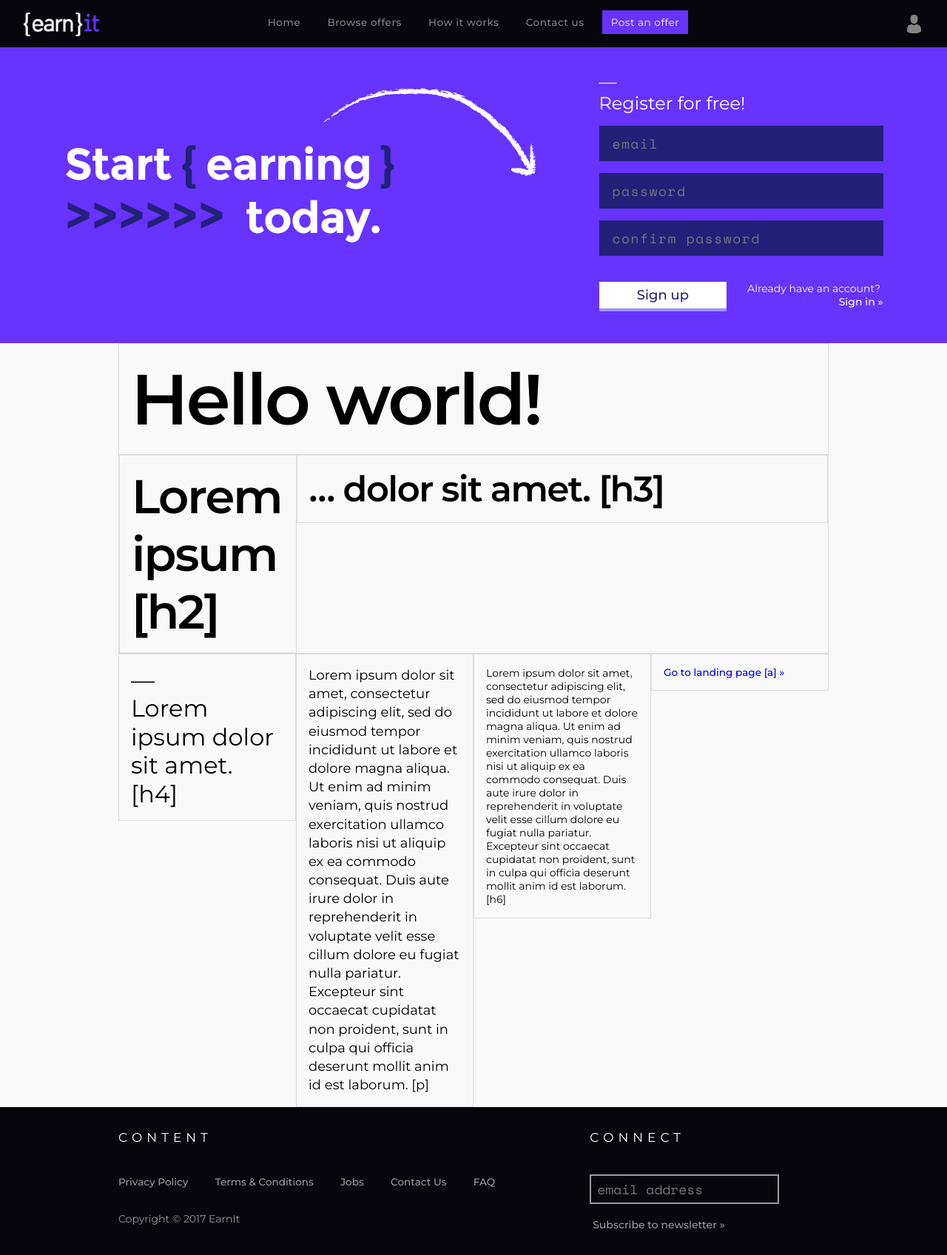
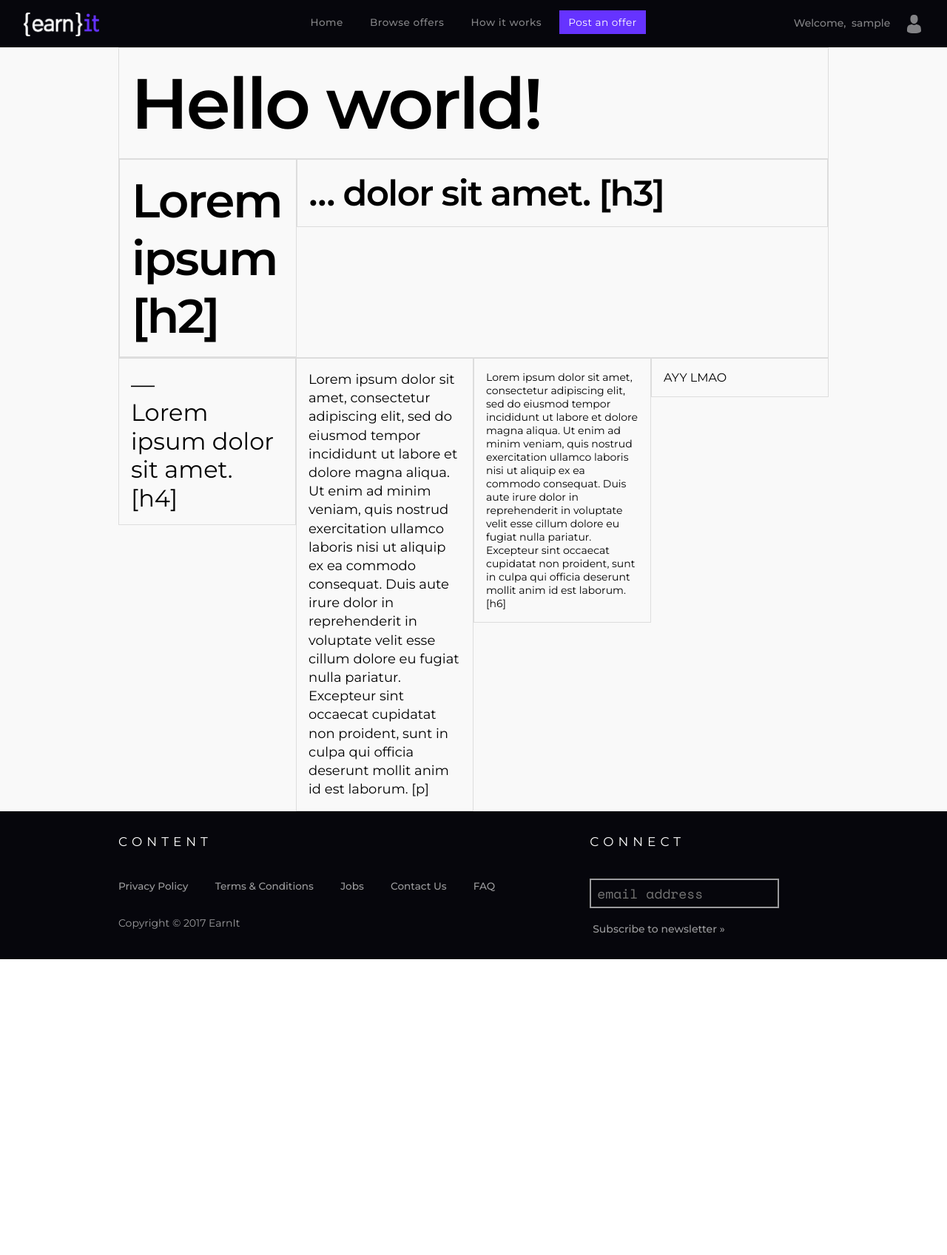
Before and after one commit to myelonka/earnit, a PHP site: page /index.php in a window 1280 px wide. Shown: the whole page at 74% size. After the commit the page ends 1297 px from the top, so only its background shows below. Run offline with PHP 8.4, Linux system fonts and the light colour scheme; a user stored in the database is signed in; some libraries are stand-ins or nearby versions.

Commit message:
Sign in button display logged in user

```diff
--- a/header.php
+++ b/header.php
@@ -20,16 +20,28 @@
 				<a <?php if($current == 'how.php') {echo ' class=\'current\'';} ?> href="how.php?">How it works</a>
 			</li>
 			<li>
-				<a <?php if($current == 'contact.php') {echo ' class=\'current\'';} ?> href="contact.php?">Contact us</a>
-			</li>
-			<li>
 				<a id='cta-link' href="post.php">Post an offer</a>
 			</li>
 		</ul>
 	</div>
-	<a <?php if($current == 'profile.php') {echo ' class=\'current\'';} ?> href="profile.php?" class="svg-link" id="profile-img-link"><img src="img/profile-icon.svg" alt="profile icon" class="svg" id="profile-img" /></a>
+	<a <?php if($current == 'profile.php') {echo ' class=\'current\'';} ?> href="profile.php?" class="svg-link" id="profile-img-link">
+			<?php session_start(); if(isset($_SESSION['login_user']) && !empty($_SESSION['login_user'])) {
+				echo "<span id='welcome'>Welcome,&nbsp;</span> <span>" . $_SESSION['login_user'] . "</span>"; }
+			else {
+				echo '<span>Sign in</span>'; } ?>
+		<img src="img/profile-icon.svg" alt="profile icon" class="svg" id="profile-img" />
+	</a>
 </div>
-
+<!--<div class="profmenu">
+	<ul>
+		<li>
+			<a href="profile.php?">My Profile</a>
+		</li>
+		<li>
+			<a href="logout.php">Logout</a>
+		</li>
+	</ul>
+</div>-->
 
 
 <script> //Converts img to svg xml
--- a/index.php
+++ b/index.php
@@ -17,7 +17,6 @@
 			include('config.php');
 			include('header.php');
 
-			session_start();
 			@ $db = new mysqli($dbserver, $dbuser, $dbpass, $dbname);
 			ini_set('session.cookie_httponly', true);
 			$error = null;
@@ -47,7 +46,8 @@
 			}
 			?>
 
-			<div id="top-banner">
+			<?php if (empty($_SESSION['login_user'])): ?>
+			<div id="top-banner"> :
 				<div id="top-banner-wrapper">
 					<div id="banner-img"><img src="img/banner.png" alt="start earning today" /></div>
 					<div id="reg-form">
@@ -93,6 +93,8 @@
 				</div>
 			</div>
 
+			<?php endif; ?>
+
 			<div class="page-container">
 				<div class="col-12"><h1>Hello world!</h1></div>
 				<div class="row">
@@ -102,7 +104,7 @@
 				<div class="col-3"><h4>&mdash;<br>Lorem ipsum dolor sit amet. [h4]</h4></div>
 				<div class="col-3"><p>Lorem ipsum dolor sit amet, consectetur adipiscing elit, sed do eiusmod tempor incididunt ut labore et dolore magna aliqua. Ut enim ad minim veniam, quis nostrud exercitation ullamco laboris nisi ut aliquip ex ea commodo consequat. Duis aute irure dolor in reprehenderit in voluptate velit esse cillum dolore eu fugiat nulla pariatur. Excepteur sint occaecat cupidatat non proident, sunt in culpa qui officia deserunt mollit anim id est laborum. [p]</p></div>
 				<div class="col-3"><h6>Lorem ipsum dolor sit amet, consectetur adipiscing elit, sed do eiusmod tempor incididunt ut labore et dolore magna aliqua. Ut enim ad minim veniam, quis nostrud exercitation ullamco laboris nisi ut aliquip ex ea commodo consequat. Duis aute irure dolor in reprehenderit in voluptate velit esse cillum dolore eu fugiat nulla pariatur. Excepteur sint occaecat cupidatat non proident, sunt in culpa qui officia deserunt mollit anim id est laborum. [h6]</h6></div>
-				<div class="col-3"><a href="js/landing-page.php">Go to landing page [a] &raquo;</a></div>
+				<div class="col-3">AYY LMAO</div>
 			</div>
 
 			<?php
--- a/login.php
+++ b/login.php
@@ -15,7 +15,6 @@
 			include('config.php');
 			include('header.php');
 
-			session_start();
 			@ $db = new mysqli($dbserver, $dbuser, $dbpass, $dbname);
 			ini_set('session.cookie_httponly', true);
 			$error = null;
--- a/main.css
+++ b/main.css
@@ -325,12 +325,28 @@ button {
 }
 
 #profile-img-link {
+	font-size: 0.875rem;
+	font-weight: 500;
 	float: right;
 	position: relative;
 	padding: 1.25rem 2rem;
+	color: rgba(255,255,255,0.5);
+	transition: color 0.25s ease-out;
+	-webkit-transition: color 0.15s ease-out;
+	-moz-transition: color 0.15s ease-out;
+	-o-transition: color 0.15s ease-out;
+}
+
+#welcome {
+	color: rgba(255,255,255,0.5);
+}
+
+#profile-img-link:hover {
+	color: #fff;
 }
 
 #profile-img {
+	padding-left: 1rem;
 	height: 25px;
 	vertical-align: middle;
 }
@@ -355,6 +371,25 @@ a.svg-link:after {
 a.svg-link:hover path {
 	fill: rgba(255, 255, 255, 1) !important;
 }
+
+.profmenu {
+	position: fixed;
+	z-index: 6;
+	top: 4rem;
+	right: 0;
+	text-align: right;
+	background: #000;
+	padding: 0.5rem 2rem 1.5rem 3rem;;
+}
+
+.profmenu li {
+	padding-top: 0.5rem;
+}
+
+.profmenu a {
+	color: #fff;
+}
+
 
 
 /* FOOTER */
@@ -598,7 +633,6 @@ footer {
 	color: #6633ff !important;
 }
 
-<<<<<<< HEAD
 /*HOW IT WORKS*/
 
 #how-it-works-heading h4 {
@@ -645,9 +679,6 @@ footer {
 	background-color: #000;
 }
 
-
-=======
->>>>>>> 55cfc39842b95a95862c4ede88aae111e8e95813
 /*PROFILE PAGE*/
 
 #profile-info {
--- a/session.php
+++ b/session.php
@@ -1,7 +1,6 @@
 <?php
    include('config.php');
    @ $db = new mysqli($dbserver, $dbuser, $dbpass, $dbname);
-   session_start();
 
    $user_check = $_SESSION['login_user'];
 
```
